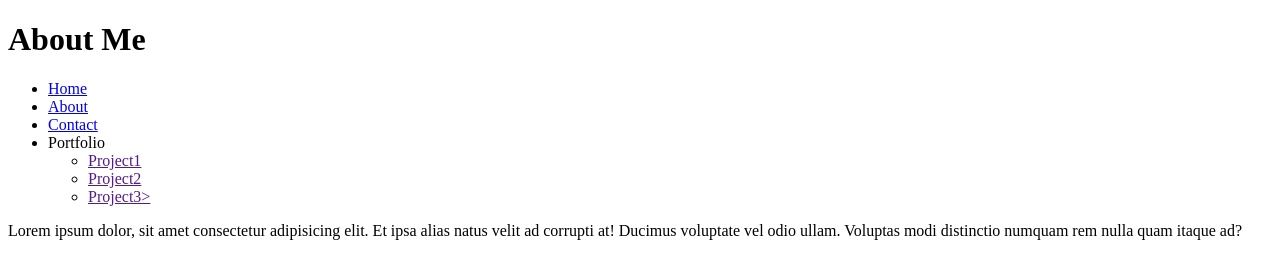
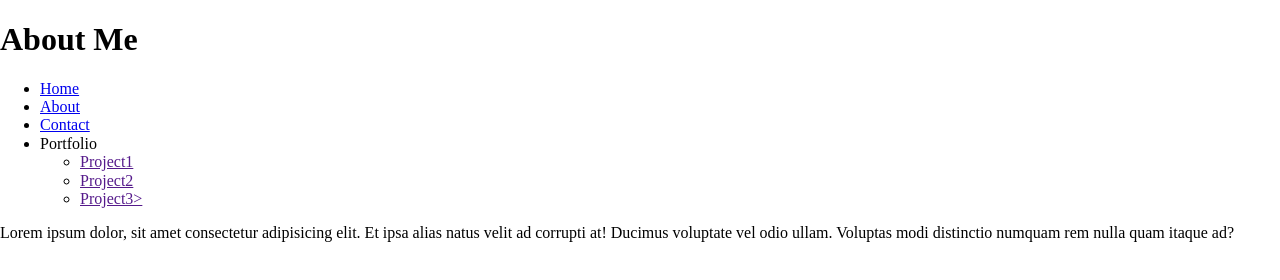
Before and after one commit to ishwarya-shrisha/portfolio-project, a website: page About/index.html in a window 1280 px wide. Drawn offline with nearby package versions, Linux system fonts and the light colour scheme.

Commit message:
Add normalize.

```diff
--- a/About/index.html
+++ b/About/index.html
@@ -5,6 +5,7 @@
   <meta name="viewport" content="width=, initial-scale=1.0">
   <meta http-equiv="X-UA-Compatible" content="ie=edge">
   <title>About Me</title>
+  <link rel="stylesheet" href="https://cdnjs.cloudflare.com/ajax/libs/normalize/8.0.1/normalize.min.css">
 </head>
 <body>
   <header>
@@ -15,7 +16,7 @@
       <ul>
           <li><a href="../">Home</a></li>
           <li><a href="#">About</a></li>
-          <li><a href="../contact">Contact</a></li>
+          <li><a href="../Contact/">Contact</a></li>
           <li>Portfolio
               <ul>
                   <li><a href="">Project1</a></li>
```
Also changed, not shown: Projects/index.html (+1 -0 lines), contact/index.html (+2 -0 lines), index.html (+2 -1 lines).
